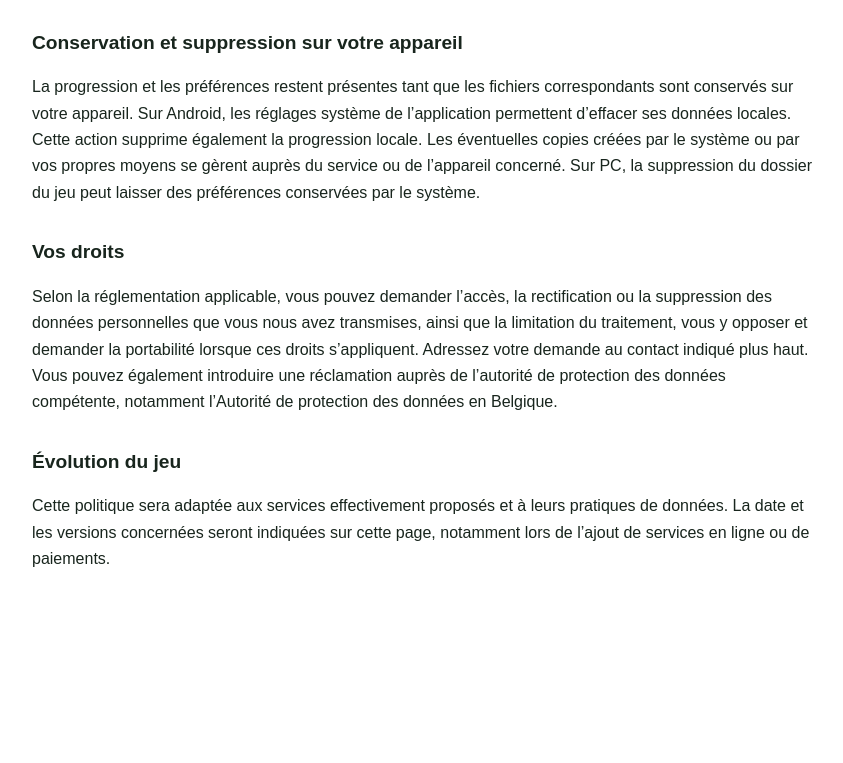
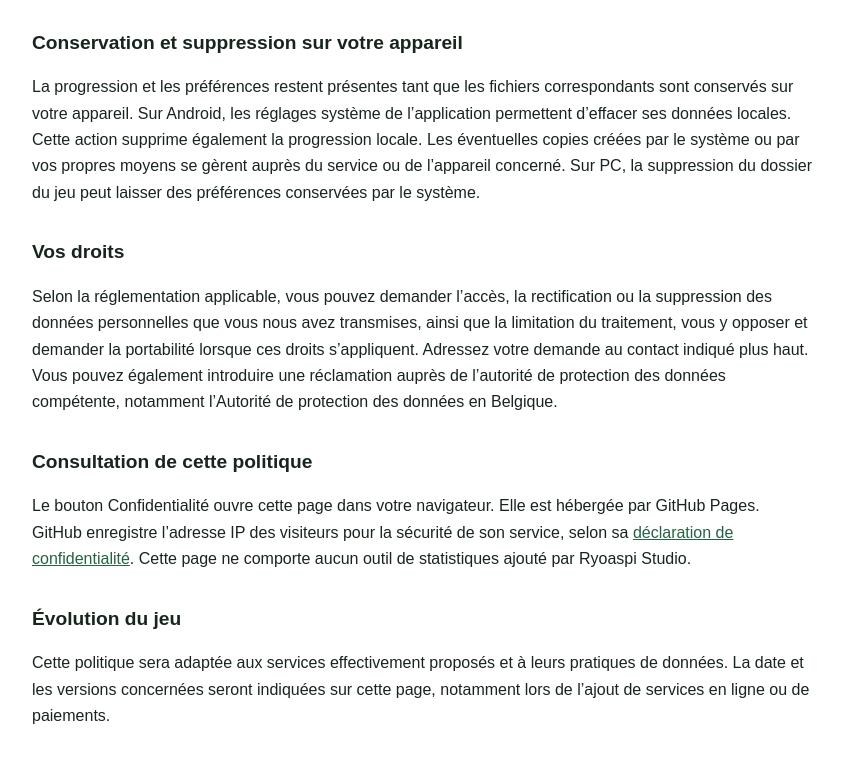
Before and after one commit to ryoaspi/ryoaspi-policies, a plain HTML site: page index.html in a window 1280 px wide. Shown: the part 1305-2068 px from the top of the page, without its empty margins (218-1061 px from the left). Before the commit the page ends 1918 px from the top, so only its background shows below. Drawn offline with Linux system fonts and the light colour scheme.

Commit message:
Préciser les données techniques de GitHub Pages

```diff
--- a/index.html
+++ b/index.html
@@ -20,6 +20,8 @@
 <p>La progression et les préférences restent présentes tant que les fichiers correspondants sont conservés sur votre appareil. Sur Android, les réglages système de l’application permettent d’effacer ses données locales. Cette action supprime également la progression locale. Les éventuelles copies créées par le système ou par vos propres moyens se gèrent auprès du service ou de l’appareil concerné. Sur PC, la suppression du dossier du jeu peut laisser des préférences conservées par le système.</p>
 <h2>Vos droits</h2>
 <p>Selon la réglementation applicable, vous pouvez demander l’accès, la rectification ou la suppression des données personnelles que vous nous avez transmises, ainsi que la limitation du traitement, vous y opposer et demander la portabilité lorsque ces droits s’appliquent. Adressez votre demande au contact indiqué plus haut. Vous pouvez également introduire une réclamation auprès de l’autorité de protection des données compétente, notamment l’Autorité de protection des données en Belgique.</p>
+<h2>Consultation de cette politique</h2>
+<p>Le bouton Confidentialité ouvre cette page dans votre navigateur. Elle est hébergée par GitHub Pages. GitHub enregistre l’adresse IP des visiteurs pour la sécurité de son service, selon sa <a href="https://docs.github.com/en/site-policy/privacy-policies/github-general-privacy-statement">déclaration de confidentialité</a>. Cette page ne comporte aucun outil de statistiques ajouté par Ryoaspi Studio.</p>
 <h2>Évolution du jeu</h2>
 <p>Cette politique sera adaptée aux services effectivement proposés et à leurs pratiques de données. La date et les versions concernées seront indiquées sur cette page, notamment lors de l’ajout de services en ligne ou de paiements.</p>
 </body></html>
```
